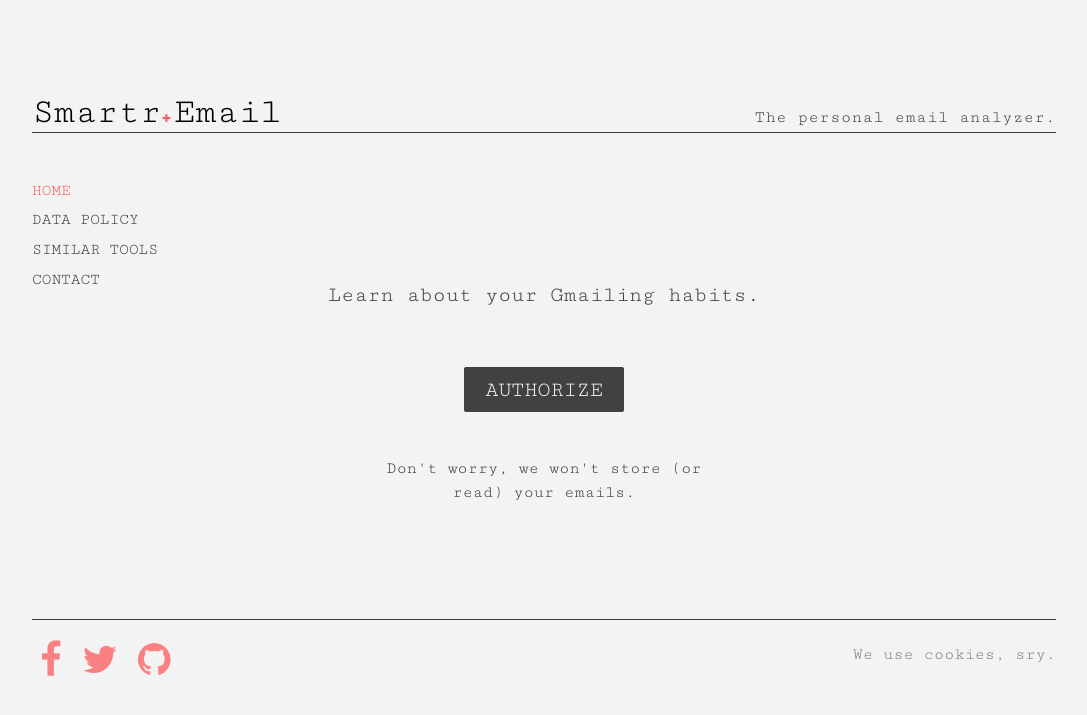
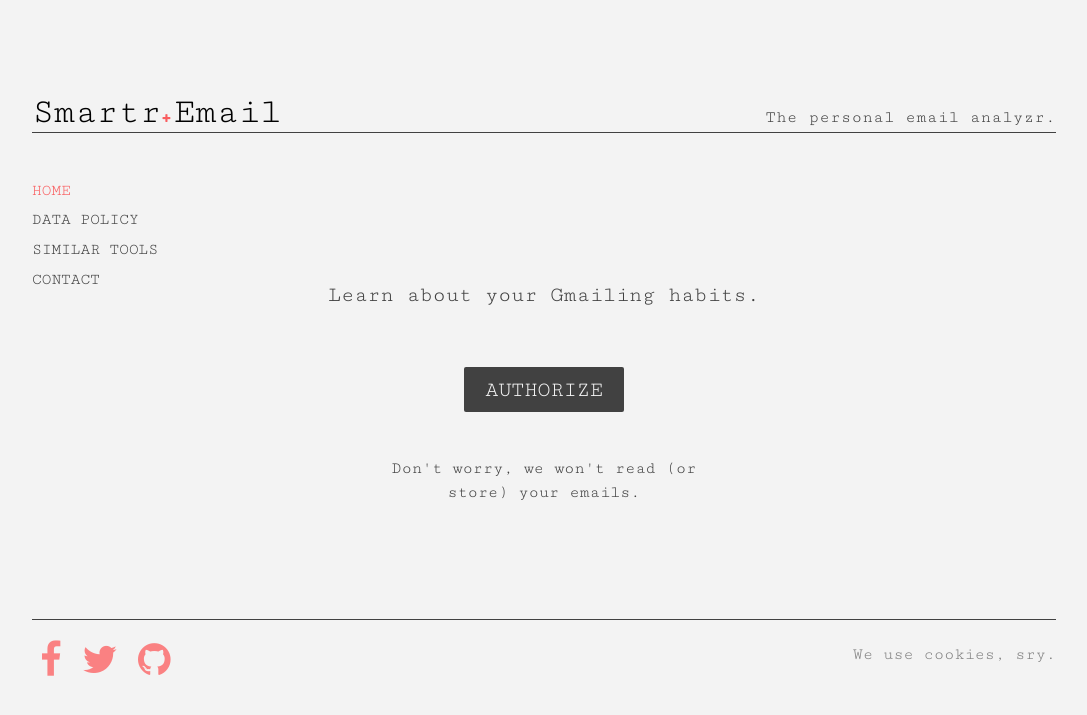
Before and after one commit to ilyaaltshteyn/SmarterEmail, a Flask app: page / in a window 1280 px wide. Shown: the top 715 px of the page, without its empty margins (96-1183 px from the left). Run offline with Flask 2, Linux system fonts and the light colour scheme; some libraries are stand-ins or nearby versions.

Commit message:
branding copy updates

```diff
--- a/templates/home.html
+++ b/templates/home.html
@@ -17,7 +17,7 @@
     <main class="site-content">
         <header>
             <h1>Smartr<i class="fa fa-plus" id="logocon" aria-hidden="true"></i>Email</h1>
-            <h2>The personal email analyzer.</h2>
+            <h2>The personal email analyzr.</h2>
         </header>
         <p class="mobile-menu-button">--menu--</p>
         <ul class="main-nav">
@@ -32,7 +32,7 @@
                 <h4>
                     <a class="pure-button" href="/authorize">AUTHORIZE</a>
                 </h4>
-                <p>Don't worry, we won't store (or read) your emails.</p>
+                <p>Don't worry, we won't read (or store) your emails.</p>
             </div>
             <div class="data-policy-content">
                 <p>To use this tool, you'll be asked to give us read-only access to your Gmail inbox. Our program will then download some of your emails and analyze them. We store your messages only for the amount of time that it takes
@@ -42,7 +42,7 @@
                     most common sign-off lines that people use?”<br><br>If you have any questions, please get in touch!</p>
             </div><br>
             <div class="tools-content">
-                <h4>There are some other awesome email analysis tools out there.</h4>
+                <h4>Ther're other awesome email analysis tools out there.</h4>
                 <ul class="tools-list">
                     <li>
                         <a href="https://chrome.google.com/webstore/detail/graph-your-inbox/lghnjmocfihonjdijomigppjlpdgdeji"><p>Graph your inbox</p></a>
@@ -63,7 +63,7 @@
                 </ul>
             </div>
             <div class="contact-content">
-                <h4>Send us feature ideas, questions and feedback. We’ll get back to you soon.<br><br></h4>
+                <h4>Send feature ideas, questions + feedback. We’ll get back to you soon.<br><br></h4>
                 <form class="pure-form pure-form-stacked">
                     <input id="email" type="email" placeholder="Your email" required>
                     <textarea class="pure-input-1-2" placeholder="Message"></textarea>
```
